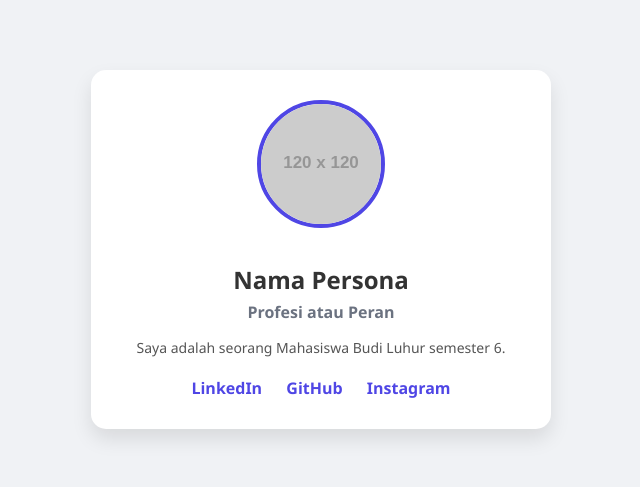
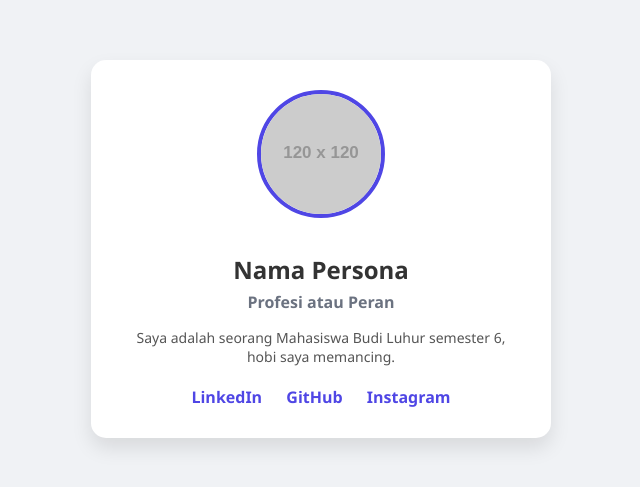
Before and after one commit to faishalazmi/UTS2, a plain HTML site: page index.html in a window 1280 px wide. Shown: the part 151-638 px from the top of the page, without its empty margins (319-959 px from the left). Drawn offline with Linux system fonts and the light colour scheme; placeholder pictures from the web are drawn by us.

Commit message:
menambahkan hobi saya

```diff
--- a/index.html
+++ b/index.html
@@ -11,7 +11,7 @@
     <img src="https://via.placeholder.com/120" alt="Foto Profil" class="avatar">
     <h1>Nama Persona</h1>
     <h2>Profesi atau Peran</h2>
-    <p>Saya adalah seorang Mahasiswa Budi Luhur semester 6.</p>
+    <p>Saya adalah seorang Mahasiswa Budi Luhur semester 6, hobi saya memancing.</p>
     <div class="socials">
       <a href="#">LinkedIn</a>
       <a href="#">GitHub</a>
```
